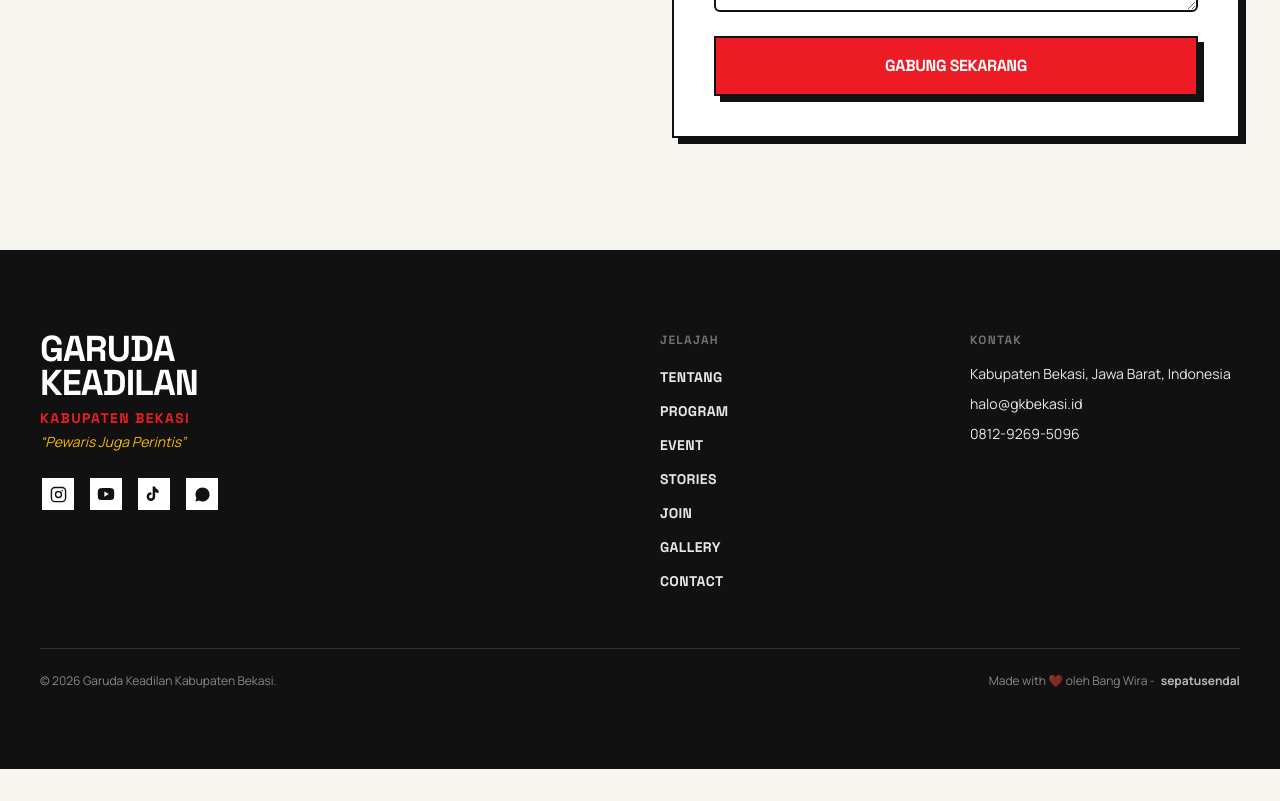
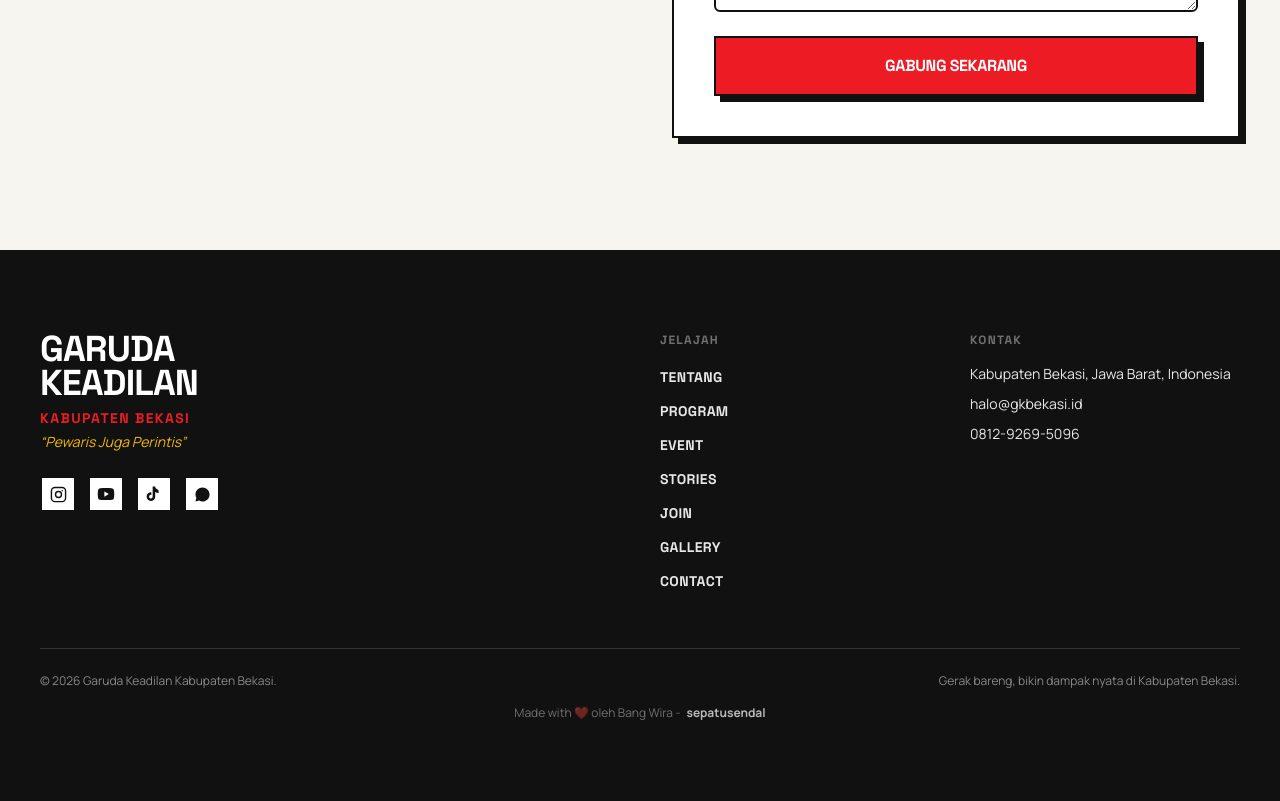
Before and after one commit to sepatusendal/GK-Bekasi, a Next.js app: page /join in a window 1280 px wide. Shown: the part 1144-1945 px from the top of the page. Before the commit the page ends 1913 px from the top, so only its background shows below. Built offline with nearby package versions, Linux system fonts and the light colour scheme.

Commit message:
Restore centered Made-with credit line in footer

```diff
--- a/src/components/layout/footer.tsx
+++ b/src/components/layout/footer.tsx
@@ -118,7 +118,10 @@ export function Footer() {
 
         <div className="mt-14 flex flex-col gap-2 border-t border-gk-white/15 pt-6 text-xs text-gk-white/50 sm:flex-row sm:items-center sm:justify-between">
           <p>© 2026 Garuda Keadilan Kabupaten Bekasi.</p>
-          <p className="flex items-center gap-1.5">
+          <p>Gerak bareng, bikin dampak nyata di Kabupaten Bekasi.</p>
+        </div>
+
+        <div className="mt-4 flex items-center justify-center gap-1.5 text-xs text-gk-white/40">
           <span>Made with ❤️ oleh Bang Wira -</span>
           <a
             href="https://github.com/sepatusendal"
@@ -128,7 +131,6 @@ export function Footer() {
           >
             sepatusendal
           </a>
-          </p>
         </div>
       </Container>
     </footer>
```
Lines whose indentation alone changed are shown as unchanged.
